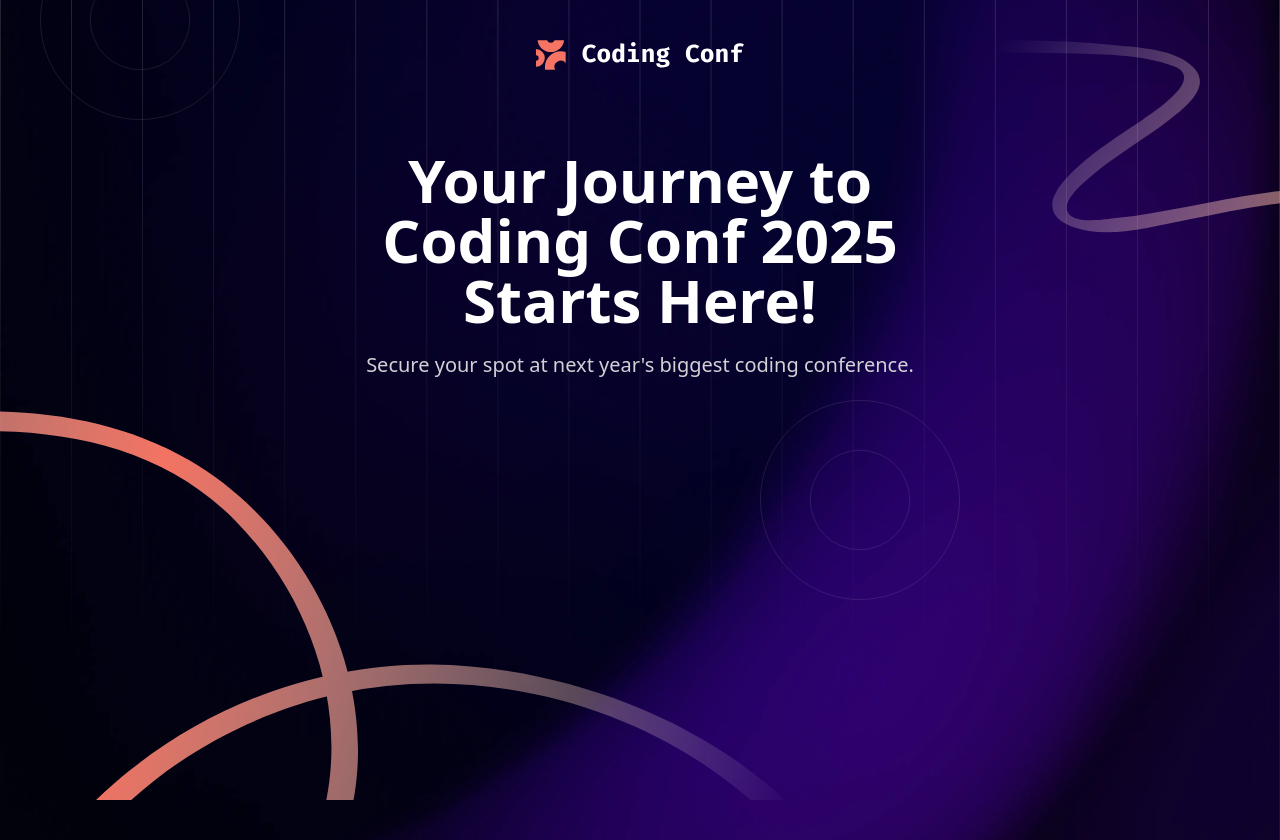
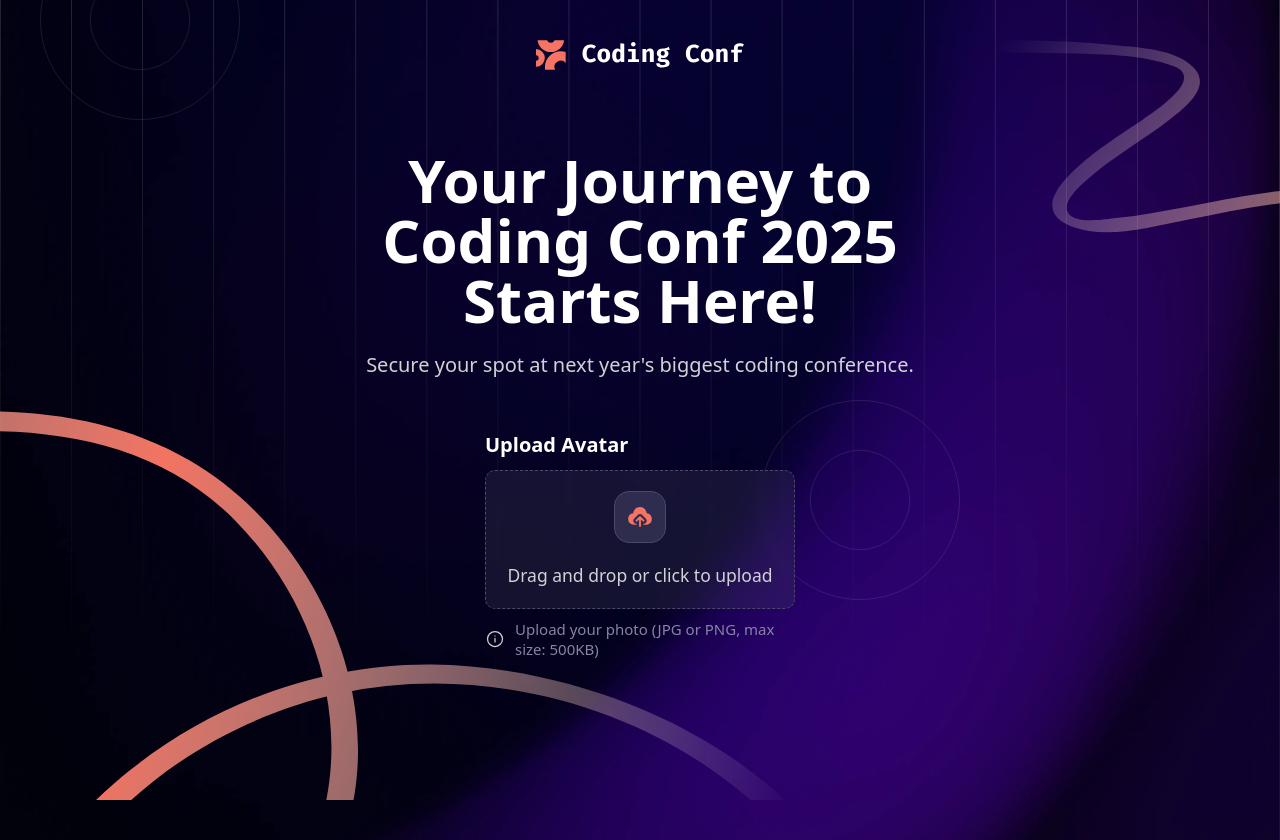
Before and after one commit to laerte-quinui/conference-ticket-generator, a React (Vite) app: page / in a window 1280 px wide. Built offline with nearby package versions, Linux system fonts and the light colour scheme.

Commit message:
feat: Build the DropZone component for file uploads

```diff
--- a/package.json
+++ b/package.json
@@ -13,6 +13,7 @@
     "@tailwindcss/vite": "^4.1.11",
     "react": "^19.1.0",
     "react-dom": "^19.1.0",
+    "react-dropzone": "^14.3.8",
     "tailwindcss": "^4.1.11"
   },
   "devDependencies": {
--- a/src/App.tsx
+++ b/src/App.tsx
@@ -1,13 +1,15 @@
 import Logo from './assets/images/logo-full.svg'
 import Background from './components/Background'
+import Form from './components/Form'
 import Header from './components/Header'
 
 function App() {
   return (
     <div>
-      <div className="container px-4">
+      <div className="container mx-auto px-4">
         <img src={Logo} className="mx-auto mt-8 mb-16" />
         <Header />
+        <Form />
       </div>
       <Background />
     </div>
--- a/src/components/Background.tsx
+++ b/src/components/Background.tsx
@@ -8,7 +8,7 @@ const Background = () => {
   return (
     <div className="absolute top-0 left-0 z-[-1] h-full w-full overflow-hidden">
       {/* Lines */}
-      <img src={LinesPattern} className="max-w-4xl lg:max-w-full" />
+      <img src={LinesPattern} className="max-w-4xl lg:w-full lg:max-w-full" />
 
       {/* Circles */}
       <img
--- /dev/null
+++ b/src/components/Form.tsx
@@ -0,0 +1,19 @@
+import InfoIcon from '../assets/images/icon-info.svg'
+import DropZone from './ui/DropZone'
+
+const Form = () => {
+  return (
+    <form className="mx-auto my-10 flex flex-col gap-4 lg:max-w-3/12">
+      <div>
+        <label className="mb-2">Upload Avatar</label>
+        <DropZone />
+        <span className="mt-2 flex items-center gap-2 text-xs text-[var(--neutral-500)]">
+          <img src={InfoIcon} alt="Info Icon" className="h-4 w-4" />
+          Upload your photo (JPG or PNG, max size: 500KB)
+        </span>
+      </div>
+    </form>
+  )
+}
+
+export default Form
--- /dev/null
+++ b/src/components/ui/DropZone.tsx
@@ -0,0 +1,46 @@
+import { useCallback } from 'react'
+import { useDropzone } from 'react-dropzone'
+import UploadIcon from '../../assets/images/icon-upload.svg'
+import '../../styles/drop-zone.css'
+
+const DropZone = () => {
+  interface FileWithPath extends File {
+    path?: string
+  }
+
+  const onDrop = useCallback((acceptedFiles: FileWithPath[]) => {
+    acceptedFiles.forEach((file: FileWithPath) => {
+      const reader = new FileReader()
+
+      reader.onabort = () => console.log('file reading was aborted')
+      reader.onerror = () => console.log('file reading has failed')
+      reader.onload = () => {
+        const binaryStr = reader.result
+        console.log(binaryStr)
+      }
+      reader.readAsArrayBuffer(file)
+    })
+  }, [])
+
+  const { getRootProps, getInputProps, isDragActive } = useDropzone({
+    onDrop,
+    accept: { 'image/jpg': [], 'image/png': [] },
+    maxFiles: 1
+  })
+
+  return (
+    <div
+      {...getRootProps()}
+      className={`drop-zone ${isDragActive ? 'drop-zone__on-drag' : ''}`}
+    >
+      <input {...getInputProps()} />
+
+      <div className="drop-zone__icon">
+        <img src={UploadIcon} />
+      </div>
+      <p className="drop-zone__text">Drag and drop or click to upload</p>
+    </div>
+  )
+}
+
+export default DropZone
--- a/src/index.css
+++ b/src/index.css
@@ -24,6 +24,10 @@
   -moz-osx-font-smoothing: grayscale;
 }
 
+@utility bg-glass {
+  @apply bg-[var(--neutral-700)]/25 backdrop-blur-xs hover:bg-[var(--neutral-700)]/30;
+}
+
 body {
   height: 100vh;
   width: 100vw;
@@ -40,6 +44,10 @@ h1 {
   @apply text-2xl font-bold text-[var(--neutral-0)] sm:text-4xl lg:text-5xl;
 }
 
+label {
+  @apply block font-semibold text-[var(--neutral-0)];
+}
+
 @media (min-width: 640px) {
   body {
     background-image: url('/src/assets/images/background-tablet.png');
--- /dev/null
+++ b/src/styles/drop-zone.css
@@ -0,0 +1,19 @@
+@reference "../index.css";
+
+@layer components {
+  .drop-zone {
+    @apply flex flex-col items-center rounded-lg border border-dashed border-[var(--neutral-700)] bg-glass p-4 text-center transition;
+  }
+
+  .drop-zone.drop-zone__on-drag {
+    @apply border-[var(--orange-500)] bg-[var(--neutral-700)]/35;
+  }
+
+  .drop-zone__icon {
+    @apply mb-4 rounded-xl border border-[var(--neutral-700)] bg-[var(--neutral-700)]/50 p-2;
+  }
+
+  .drop-zone__text {
+    @apply text-sm text-[var(--neutral-300)];
+  }
+}
```
Also changed, not shown: 1 other file (tests, documents, lock files or other folders).
